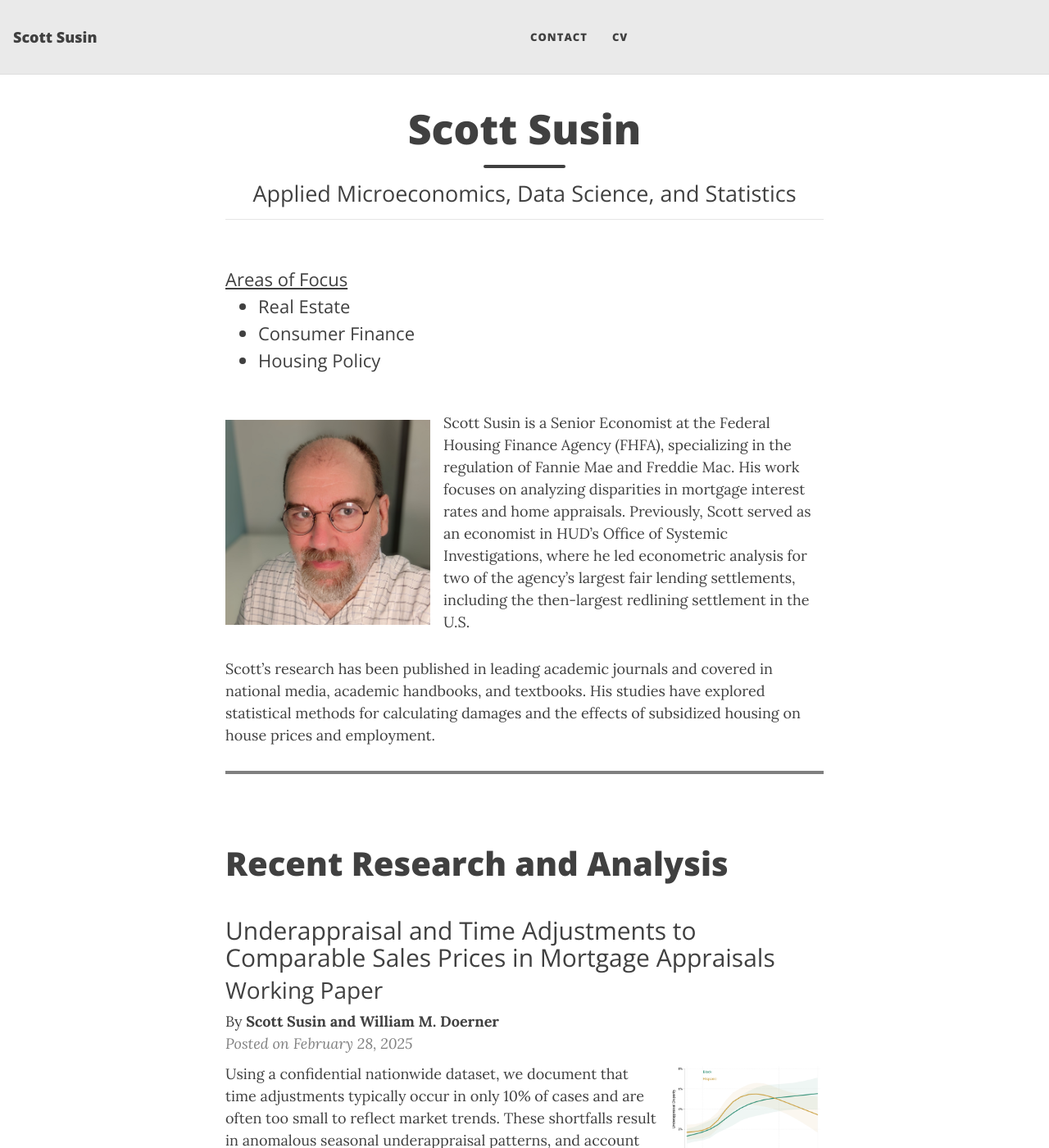
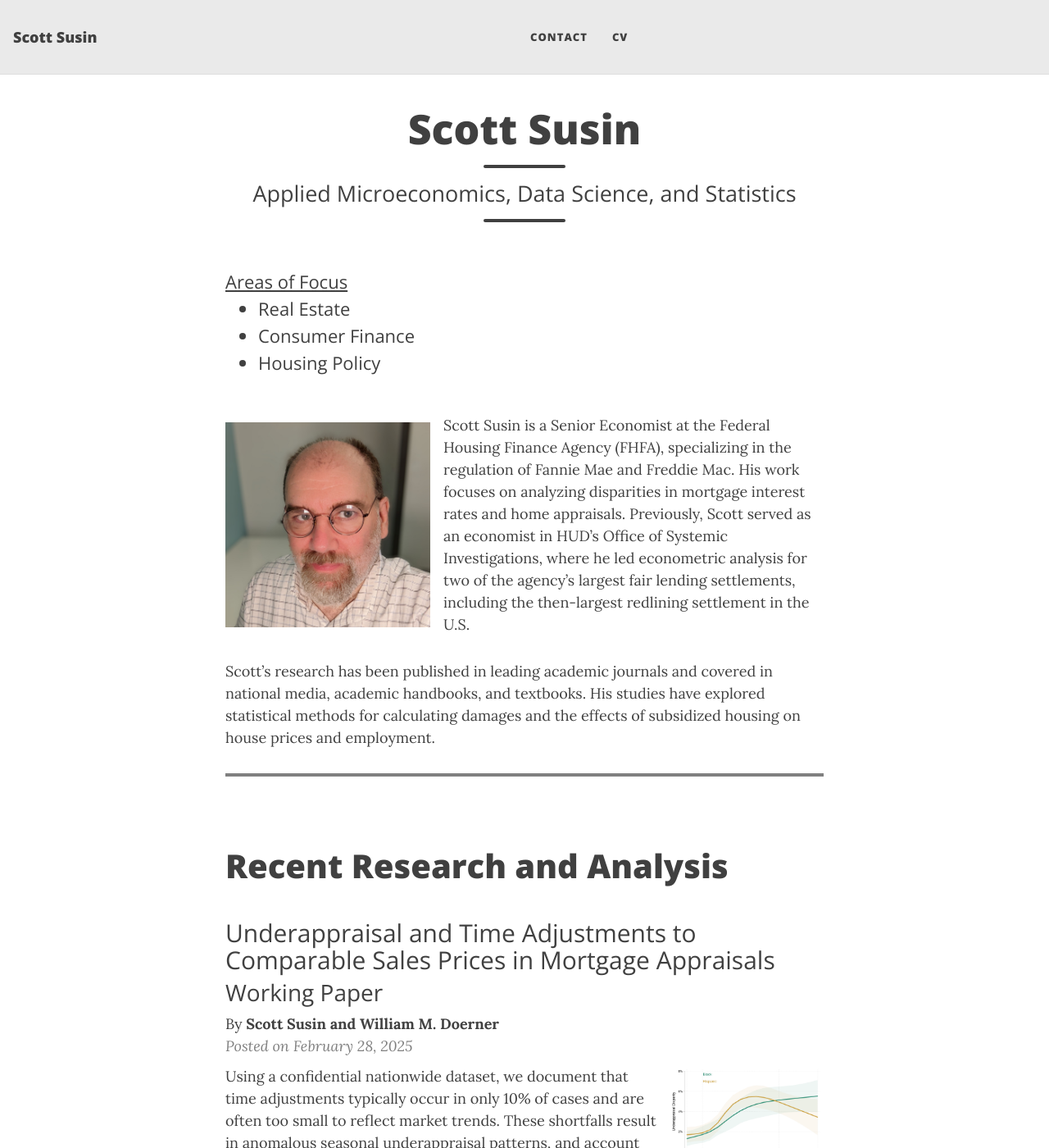
Before and after one commit to ssusin270/ScottSusinCom, a Jekyll site: the page built from index.md, in a window 1280 px wide and 1400 px high. Shown: the whole window at 82% size. Built offline with Jekyll 4.4.1, drawn with Linux system fonts in a browser that asks for light colours.

Commit message:
Update beautifuljekyll.css

```diff
--- a/assets/css/beautifuljekyll.css
+++ b/assets/css/beautifuljekyll.css
@@ -116,7 +116,7 @@ blockquote p:first-child {
 .jumbotron {
   background: #EEE;
 }
-hr.small {
+hr.small, hr.medium, hr.large {
   max-width: 6.25rem;
   margin: 1rem auto;
   border-width: 0.25rem;
```
